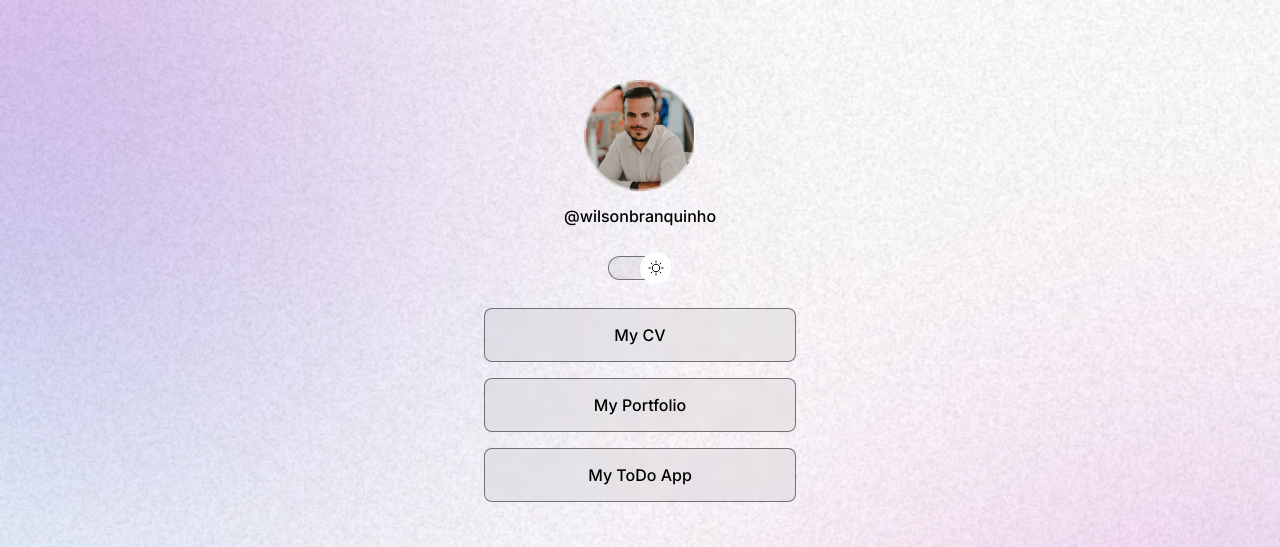
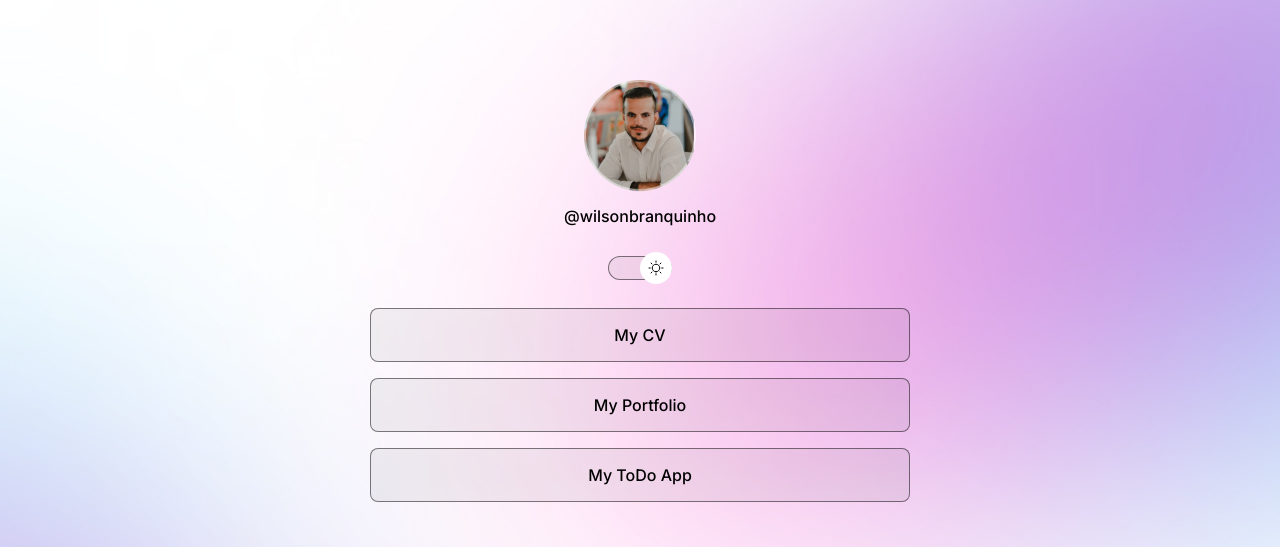
Before and after one commit to Branco95/devlinks, a plain HTML site: page index.html in a window 1280 px wide. Shown: the top 547 px of the page. Drawn offline with nearby package versions, Linux system fonts and the light colour scheme.

Commit message:
changed bg media queries

```diff
--- a/style.css
+++ b/style.css
@@ -32,6 +32,7 @@ body {
 
   /* background: color image repeat position/size */
   background: var(--bg-url) no-repeat top center/cover;
+  height: 100vh; /* vh = viewport height this will cover all body  */
 }
 
 body * {
@@ -40,7 +41,8 @@ body * {
 }
 
 #container {
-  width: 360px;
+  width: 100%;
+  max-width: 588px;
   /* margin: auto; vertical centralized
   margin-top: 56px; */
   margin: 56px auto 0px; /*up, sides, down  */
@@ -169,3 +171,14 @@ ul li a:hover {
 #social-links a:hover {
   background-color: var(--highlight-color);
 }
+
+/* media queries */
+@media (min-width: 700px) {
+  :root {
+    --bg-url: url(./assets/bg-desktop.jpg);
+  }
+
+  .light {
+    --bg-url: url(./assets/bg-desktop-light.jpg);
+  }
+}
```
